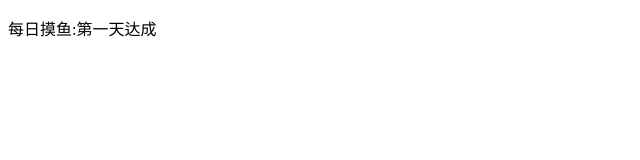
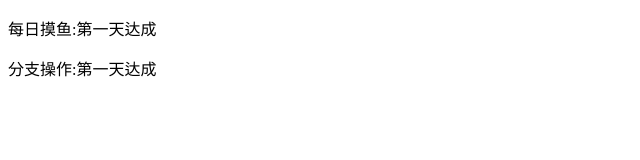
Before and after one commit to pronew-git/77-, a plain HTML site: page qh_index.html in a window 1280 px wide. Shown: the whole page, without its empty margins (0-640 px from the left). Drawn offline with Linux system fonts and the light colour scheme.

Commit message:
分支创建完成

```diff
--- a/qh_index.html
+++ b/qh_index.html
@@ -7,5 +7,6 @@
   </head>
   <body>
     <p>每日摸鱼:第一天达成</p>
+    <p>分支操作:第一天达成</p>
   </body>
 </html>
```
